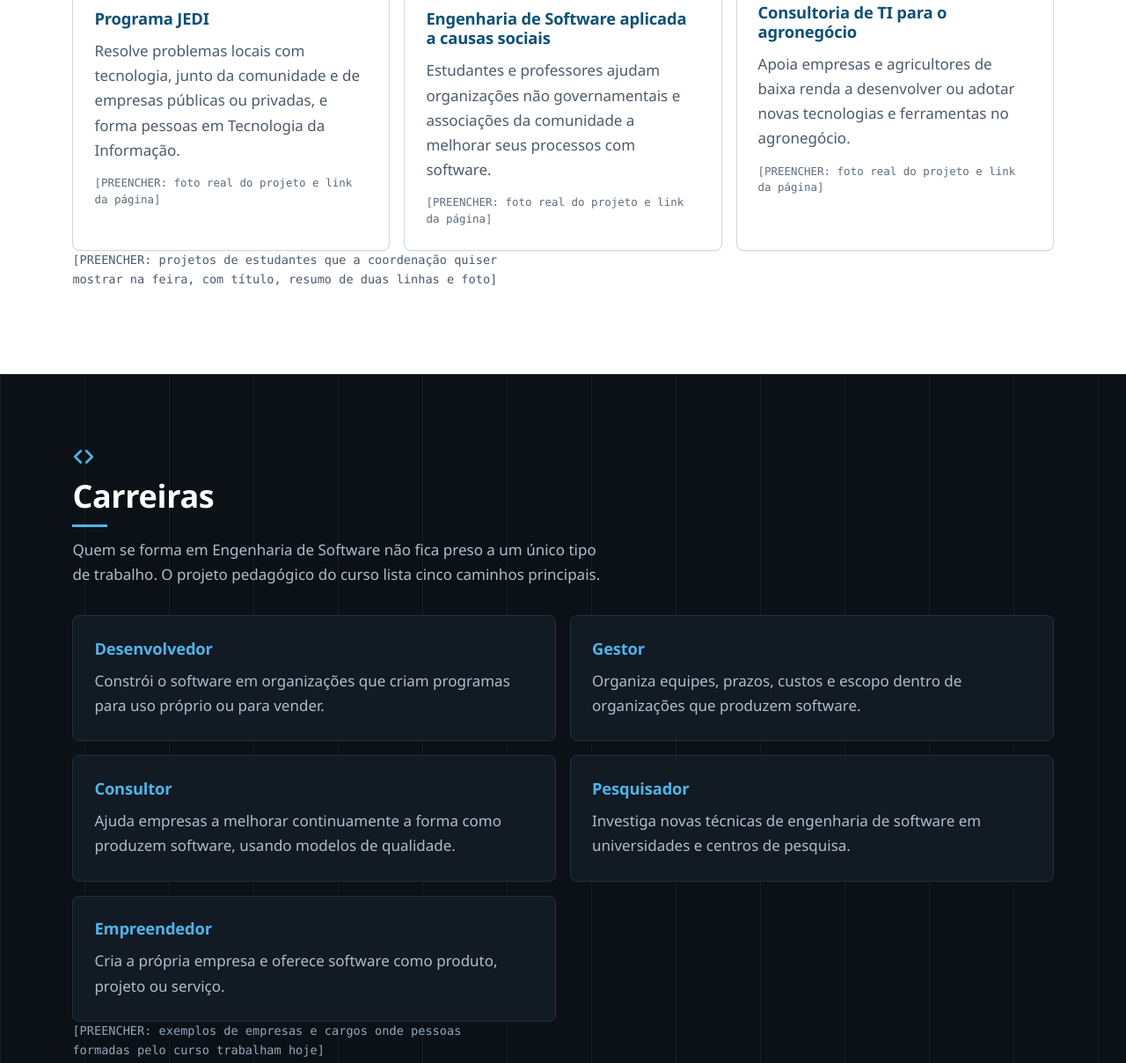
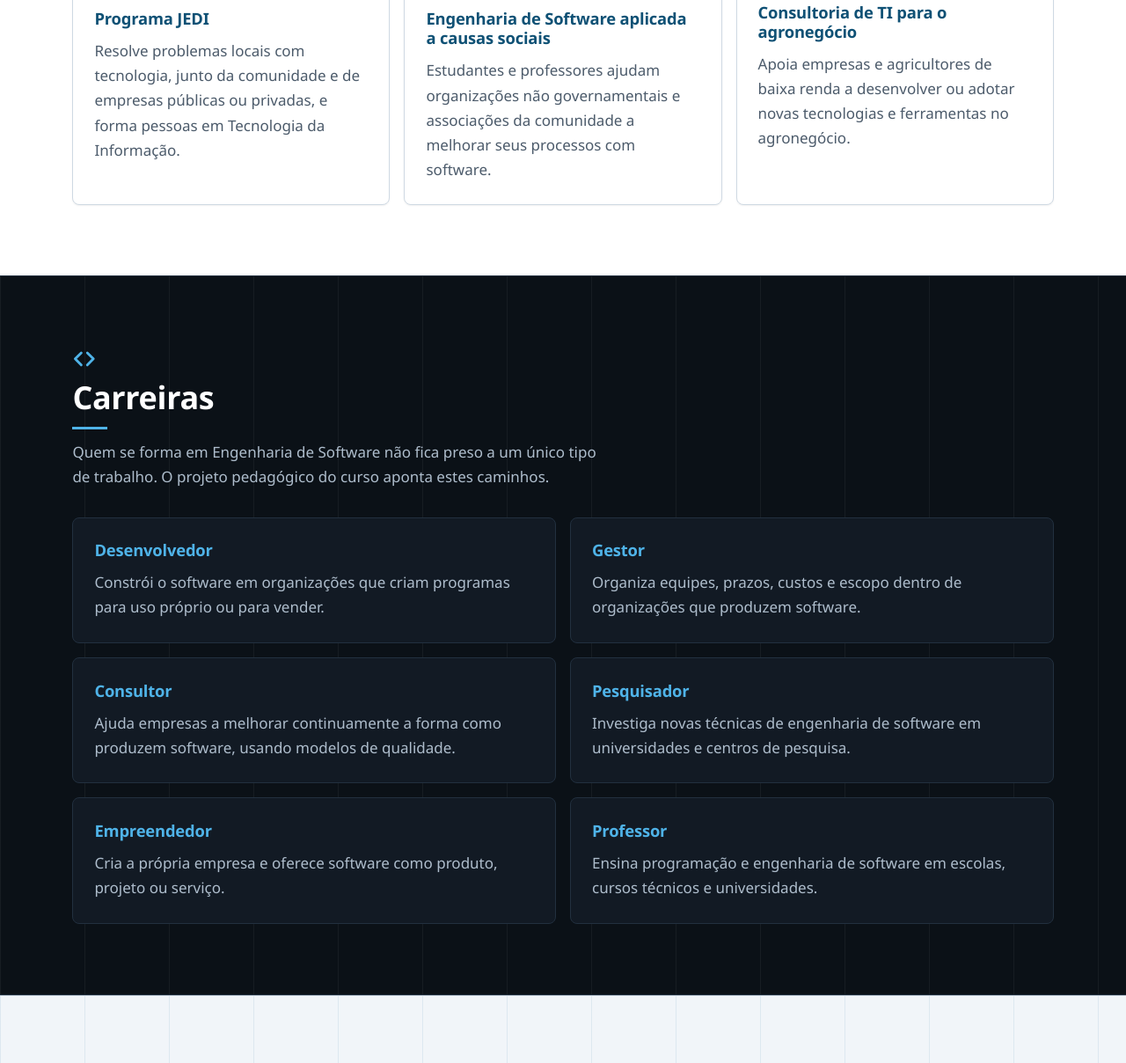
Before and after one commit to amandadiasdev/feira-engenharia-software, a plain HTML site: page index.html in a window 1280 px wide. Shown: the part 3072-4280 px from the top of the page at 88% size. Drawn offline with Linux system fonts and the light colour scheme.

Commit message:
feat: carreira de professor e remocao dos marcadores

```diff
--- a/css/estilos.css
+++ b/css/estilos.css
@@ -614,14 +614,6 @@ a {
   border-color: var(--cor-linha);
 }
 
-.cartao__marcador {
-  margin-top: 0.9rem !important;
-  font-family: var(--fonte-mono);
-  font-size: 0.78rem;
-  line-height: 1.5;
-  color: #5d6b7b !important;
-}
-
 /* cartoes dentro das secoes escuras: mesma janela, tema escuro */
 .secao--escura .cartao {
   background: var(--cor-tinta-2);
@@ -915,6 +907,10 @@ a {
   transition-delay: 280ms;
 }
 
+.cartoes .animar:nth-child(6) {
+  transition-delay: 350ms;
+}
+
 /* ---------------------------------------------------------------
    13. Telas maiores
    --------------------------------------------------------------- */
--- a/index.html
+++ b/index.html
@@ -331,7 +331,6 @@
                 Resolve problemas locais com tecnologia, junto da comunidade e de empresas
                 públicas ou privadas, e forma pessoas em Tecnologia da Informação.
               </p>
-              <p class="cartao__marcador">[PREENCHER: foto real do projeto e link da página]</p>
             </li>
 
             <li class="cartao cartao--projeto animar">
@@ -348,7 +347,6 @@
                 Estudantes e professores ajudam organizações não governamentais e associações da
                 comunidade a melhorar seus processos com software.
               </p>
-              <p class="cartao__marcador">[PREENCHER: foto real do projeto e link da página]</p>
             </li>
 
             <li class="cartao cartao--projeto animar">
@@ -365,14 +363,8 @@
                 Apoia empresas e agricultores de baixa renda a desenvolver ou adotar novas
                 tecnologias e ferramentas no agronegócio.
               </p>
-              <p class="cartao__marcador">[PREENCHER: foto real do projeto e link da página]</p>
             </li>
           </ul>
-
-          <p class="secao__texto secao__nota">
-            [PREENCHER: projetos de estudantes que a coordenação quiser mostrar na feira, com
-            título, resumo de duas linhas e foto]
-          </p>
         </div>
       </section>
 
@@ -382,7 +374,7 @@
           <h2 class="secao__titulo">Carreiras</h2>
           <p class="secao__texto">
             Quem se forma em Engenharia de Software não fica preso a um único tipo de trabalho. O
-            projeto pedagógico do curso lista cinco caminhos principais.
+            projeto pedagógico do curso aponta estes caminhos.
           </p>
 
           <ul class="cartoes cartoes--duas" role="list">
@@ -420,12 +412,14 @@
                 Cria a própria empresa e oferece software como produto, projeto ou serviço.
               </p>
             </li>
+            <li class="cartao animar">
+              <h3 class="cartao__titulo">Professor</h3>
+              <p>
+                Ensina programação e engenharia de software em escolas, cursos técnicos e
+                universidades.
+              </p>
+            </li>
           </ul>
-
-          <p class="secao__texto secao__nota">
-            [PREENCHER: exemplos de empresas e cargos onde pessoas formadas pelo curso trabalham
-            hoje]
-          </p>
         </div>
       </section>
 
@@ -444,8 +438,6 @@
               allowfullscreen
             ></iframe>
           </div>
-
-          <p class="secao__texto secao__nota">[PREENCHER: outros vídeos do curso, se houver]</p>
         </div>
       </section>
 
@@ -547,7 +539,6 @@
         </p>
         <p class="rodape__nota">
           Página feita por estudantes para a feira de ciências e profissões do campus.
-          [PREENCHER: nome de quem manterá a página]
         </p>
       </div>
     </footer>
```
Also changed, not shown: 1 other file.
